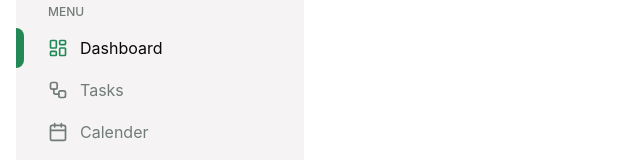
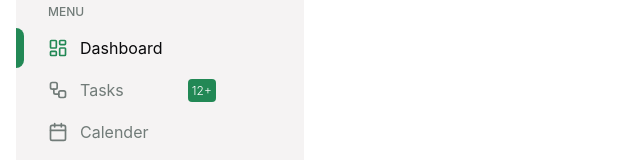
Before and after one commit to asynctushar/task-management-dashboard, a React (Vite) app: page / in a window 1280 px wide. Shown: the part 128-288 px from the top of the page, without its empty margins (0-640 px from the left). Built offline with nearby package versions, Linux system fonts and the light colour scheme; no server answers; sample sign-in values are in the browser's storage.

Commit message:
fix: navitem count UI added

```diff
--- a/src/components/layout/Sidebar.tsx
+++ b/src/components/layout/Sidebar.tsx
@@ -16,6 +16,7 @@ interface LinkItem extends BaseItem {
     href: string;
     handler?: never;
     type: "page";
+    count?: string;
 }
 
 interface HandlerItem extends BaseItem {
@@ -43,7 +44,7 @@ const Sidebar = ({ onNavigate }: SidebarProps) => {
 
     const menuItems: NavItem[] = [
         { href: "/", label: "Dashboard", icon: LucideLayoutDashboard, type: "page" },
-        { href: "/tasks", label: "Tasks", icon: Workflow, type: "page" },
+        { href: "/tasks", label: "Tasks", icon: Workflow, type: "page", count: "12+" },
         { href: "/calender", label: "Calender", icon: Calendar, type: "page" },
         { href: "/analytics", label: "Analytics", icon: ChartNoAxesCombined, type: "page" },
         { href: "/teams", label: "Team", icon: Users, type: "page" },
@@ -87,7 +88,7 @@ const Sidebar = ({ onNavigate }: SidebarProps) => {
 
                         return item.type === "page" ? (
                             <div key={item.href}
-                                className="relative flex items-center h-10"
+                                className="relative flex items-center gap-16 h-10"
                             >
                                 <div className={cn("h-full w-2 bg-primary absolute left-0 rounded-r-lg", isActive ? "visible" : "invisible")}></div>
                                 <Link
@@ -102,6 +103,7 @@ const Sidebar = ({ onNavigate }: SidebarProps) => {
                                     />
                                     {item.label}
                                 </Link>
+                                {item.count && <div className="bg-primary text-background text-xs font-light leading-tight p-1 rounded">{item.count}</div>}
                             </div>
                         ) : (
                             <div key={item.href}
@@ -141,7 +143,7 @@ const Sidebar = ({ onNavigate }: SidebarProps) => {
 
                         return item.type === "page" ? (
                             <div key={item.href}
-                                className="relative flex items-center h-10"
+                                className="relative flex items-center gap-16 h-10"
                             >
                                 <div className={cn("h-full w-2 bg-primary absolute left-0 rounded-r-lg", isActive ? "visible" : "invisible")}></div>
                                 <Link
@@ -156,6 +158,7 @@ const Sidebar = ({ onNavigate }: SidebarProps) => {
                                     />
                                     {item.label}
                                 </Link>
+                                {item.count && <div className="bg-primary text-background text-xs font-light leading-tight p-1 rounded">{item.count}</div>}
                             </div>
                         ) : (
                             <div key={item.href}
```
